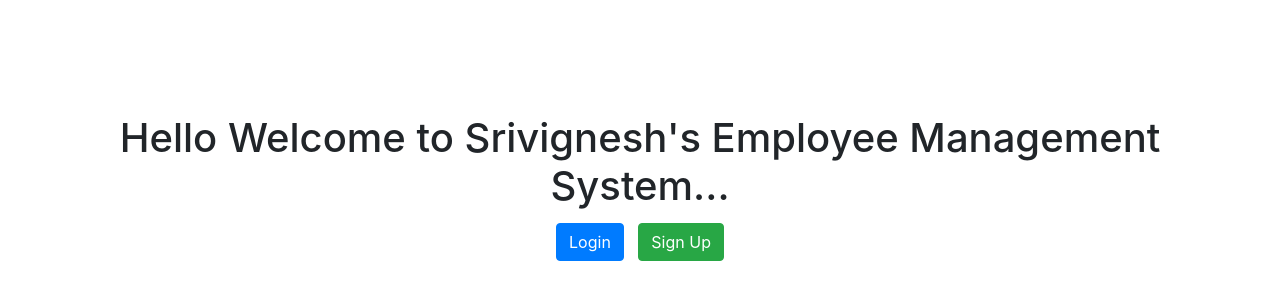
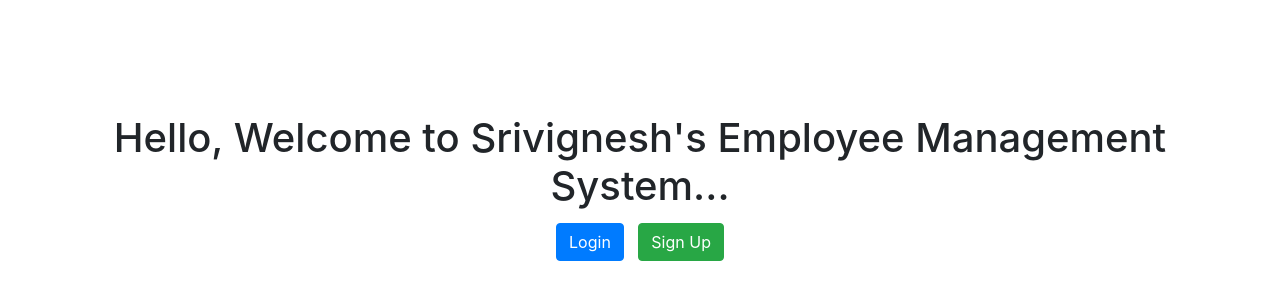
Before and after one commit to Srivignesh12345/application, a plain HTML site: page index.html in a window 1280 px wide. Shown: the part 170-470 px from the top of the page. Drawn offline with nearby package versions, Linux system fonts and the light colour scheme.

Commit message:
management

```diff
--- a/index.html
+++ b/index.html
@@ -14,7 +14,7 @@
 <body>
     <div class="container center">
         <div class="text-center">
-            <h1>Hello Welcome to Srivignesh's Employee Management System...</h1>
+            <h1>Hello, Welcome to Srivignesh's Employee Management System...</h1>
             <div>
                 <a href="login.html" class="btn btn-primary btn-custom">Login</a>
                 <a href="signup.html" class="btn btn-success btn-custom">Sign Up</a>
```
